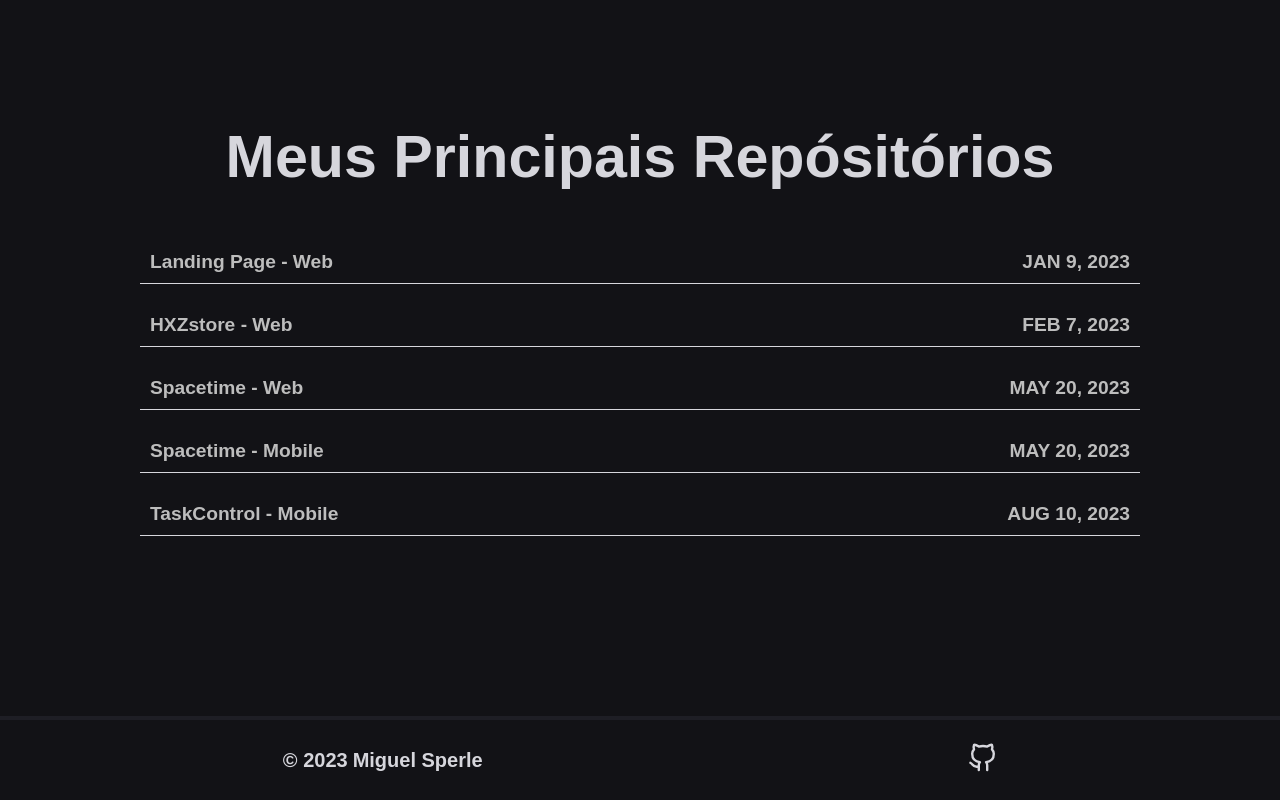
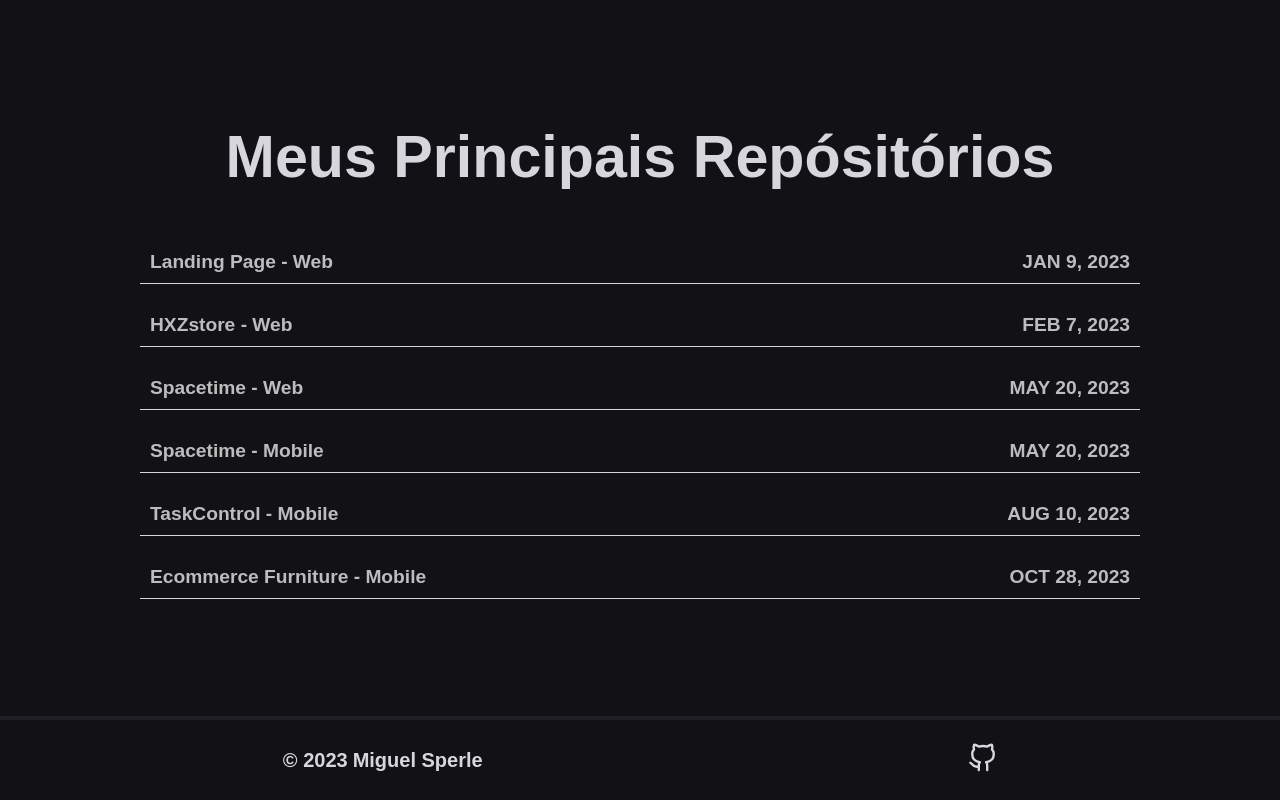
Before and after one commit to MiguelSperle/Portifolio, a React (Vite) app: page / in a window 1280 px wide. Shown: the part 1873-2673 px from the top of the page. Built offline with nearby package versions, Linux system fonts and the light colour scheme.

Commit message:
Updated (PROJECTS) add one more project

```diff
--- a/src/components/layout/repositoryProject/index.tsx
+++ b/src/components/layout/repositoryProject/index.tsx
@@ -5,7 +5,7 @@ export default function Project(){
                 <h2>Meus Principais Repósitórios</h2>
                 <div className="container-all-project">
                     <div className="project">
-                        <a href="https://github.com/MiguelSperle/TaskControl-Mobile" target='_blank'><p>Landing Page - Web</p></a>
+                        <a href="https://github.com/MiguelSperle/landingPage-Rocktseat" target='_blank'><p>Landing Page - Web</p></a>
                         <p>JAN 9, 2023</p>
                     </div>
 
@@ -28,6 +28,11 @@ export default function Project(){
                         <a href="https://github.com/MiguelSperle/TaskControl-Mobile" target='_blank'><p>TaskControl - Mobile</p></a>
                         <p>AUG 10, 2023</p>
                     </div>
+
+                    <div className="project">
+                        <a href="https://github.com/MiguelSperle/Ecommerce-Mobile" target='_blank'><p>Ecommerce Furniture - Mobile</p></a>
+                        <p>OCT 28, 2023</p>
+                    </div>
                 </div>
             </div>
         </section>
```
